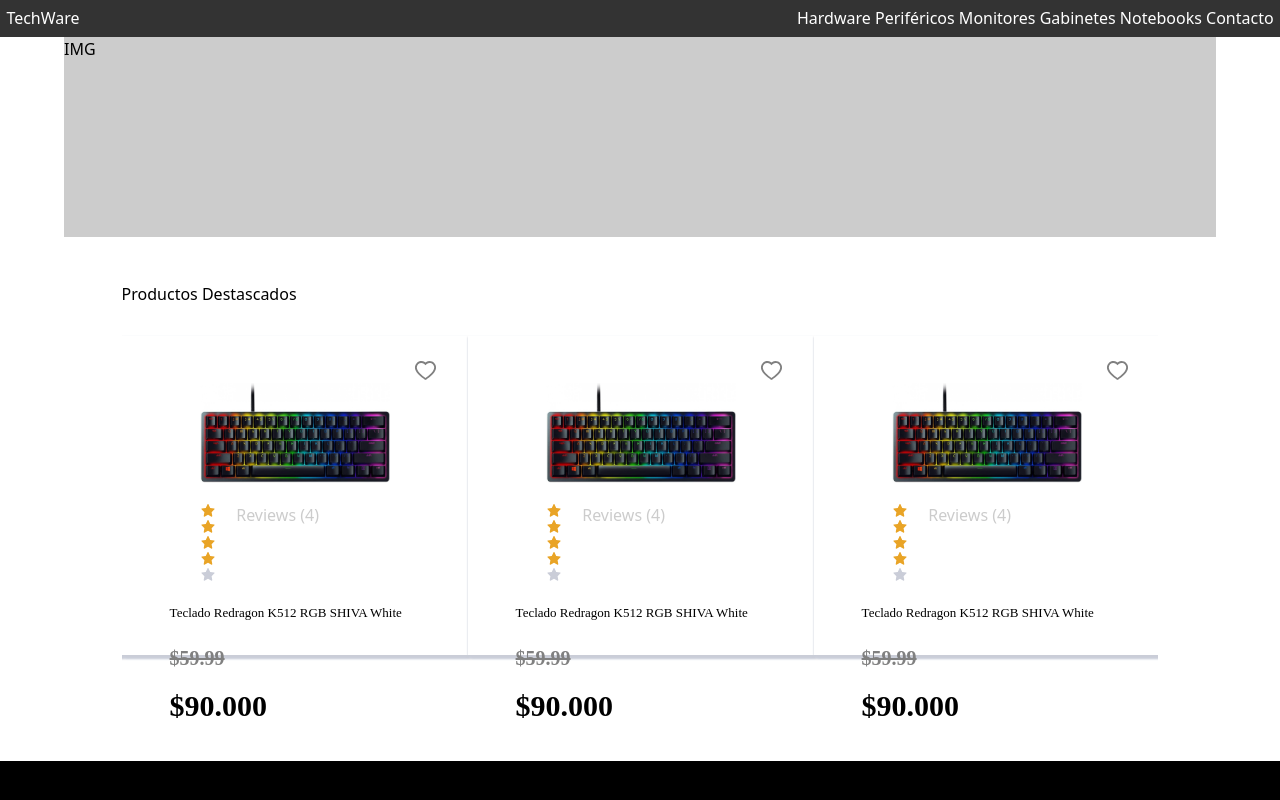
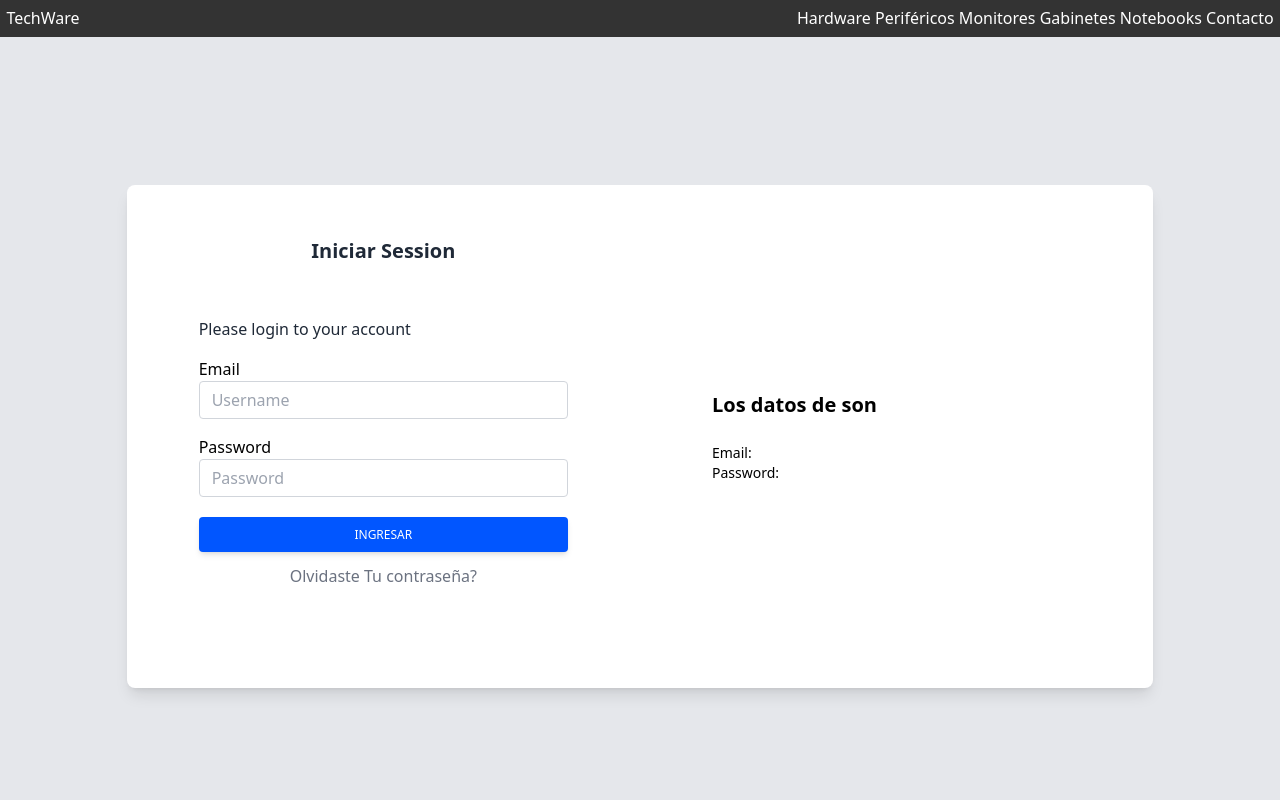
Before and after one commit to No-Country/C8-21-FT-Java-React, a React (Vite) app in the folder FrontEnd/E-commerce/: page /login in a window 1280 px wide. Shown: the top 800 px of the page. Built offline with nearby package versions, Linux system fonts and the light colour scheme.

Commit message:
Diseño del login realizado

```diff
--- a/FrontEnd/E-commerce/package.json
+++ b/FrontEnd/E-commerce/package.json
@@ -13,6 +13,7 @@
     "react": "^18.2.0",
     "react-dom": "^18.2.0",
     "react-icons": "^4.6.0",
+    "react-router-dom": "^6.4.3",
     "react-slick": "^0.29.0",
     "slick-carousel": "^1.8.1",
     "styled-components": "^5.3.6"
--- a/FrontEnd/E-commerce/src/App.jsx
+++ b/FrontEnd/E-commerce/src/App.jsx
@@ -2,13 +2,21 @@
 import Header from './components/Header/index'
 import Navbar from './components/Navbar/index'
 import Footer from './components/Footer/index'
+import Login from './components/Login/index'
+import { BrowserRouter, Route, Routes } from 'react-router-dom'
 
 
 const App = () => {
+
   return (
     <>
       <Navbar />
-      <Header />
+      <BrowserRouter>
+        <Routes>
+          <Route path='/' element={<Header />} />
+          <Route path='/login' element={<Login />} />
+        </Routes>
+      </BrowserRouter>
       <Footer />
     </>
   )
--- /dev/null
+++ b/FrontEnd/E-commerce/src/components/Login/index.jsx
@@ -0,0 +1,75 @@
+import React from 'react'
+
+const index = () => {
+    return (
+        <>
+            <section className="h-full gradient-form bg-gray-200 md:h-screen">
+                <div className="container py-12 px-6 h-full">
+                    <div className="flex justify-center items-center flex-wrap h-full g-6 text-gray-800">
+                        <div className="xl:w-10/12">
+                            <div className="block bg-white shadow-lg rounded-lg">
+                                <div className="lg:flex lg:flex-wrap g-0">
+                                    <div className="lg:w-6/12 px-4 md:px-0">
+                                        <div className="md:p-12 md:mx-6">
+                                            <div className="text-center">
+                                                <h4 className="text-xl font-semibold mt-1 mb-12 pb-1">Iniciar Session</h4>
+                                            </div>
+                                            <form>
+                                                <p className="mb-4">Please login to your account</p>
+                                                <div className="mb-4">
+                                                    <label className='text-black'>Email</label>
+                                                    <input
+                                                        type="text"
+                                                        className="form-control block w-full px-3 py-1.5 text-base font-normal text-gray-700 bg-white bg-clip-padding border border-solid border-gray-300 rounded transition ease-in-out m-0 focus:text-gray-700 focus:bg-white focus:border-blue-600 focus:outline-none"
+                                                        id="exampleFormControlInput1"
+                                                        placeholder="Username"
+                                                    />
+                                                </div>
+                                                <div className="mb-4">
+                                                    <label className='text-black'>Password</label>
+                                                    <input
+                                                        type="password"
+                                                        className="form-control block w-full px-3 py-1.5 text-base font-normal text-gray-700 bg-white bg-clip-padding border border-solid border-gray-300 rounded transition ease-in-out m-0 focus:text-gray-700 focus:bg-white focus:border-blue-600 focus:outline-none"
+                                                        id="exampleFormControlInput1"
+                                                        placeholder="Password"
+                                                    />
+                                                </div>
+                                                <div className="text-center pt-1 mb-12 pb-1">
+                                                    <button
+                                                        className="bg-[#0156FF] inline-block px-6 py-2.5 text-white font-medium text-xs leading-tight uppercase rounded shadow-md hover:bg-blue-700 hover:shadow-lg focus:shadow-lg focus:outline-none focus:ring-0 active:shadow-lg transition duration-150 ease-in-out w-full mb-3"
+                                                        type="button"
+                                                        data-mdb-ripple="true"
+                                                        data-mdb-ripple-color="light"
+                                                    >
+                                                        Ingresar
+                                                    </button>
+                                                    <a className="text-gray-500" href="#!">Olvidaste Tu contraseña?</a>
+                                                </div>
+
+                                            </form>
+                                        </div>
+                                    </div>
+                                    <div
+                                        className="lg:w-6/12 flex items-center lg:rounded-r-lg rounded-b-lg lg:rounded-bl-none">
+                                        <div className="text-white px-4 py-6 md:p-12 md:mx-6">
+                                            <h4 className="text-xl font-semibold mb-6 text-black">Los datos de son</h4>
+                                            <p className="text-sm text-black">
+                                                Email:
+                                            </p>
+                                            <p className="text-sm text-black">
+                                                Password:
+                                            </p>
+                                        </div>
+                                    </div>
+
+                                </div>
+                            </div>
+                        </div>
+                    </div>
+                </div>
+            </section>
+        </>
+    )
+}
+
+export default index
```
Also changed, not shown: FrontEnd/E-commerce/src/components/Navbar/index.jsx (+11 -11 lines), FrontEnd/E-commerce/src/components/Navbar/BurguerButton.jsx (renamed from FrontEnd/E-commerce/src/components/BurguerButton.jsx), 1 other file (tests, documents, lock files or other folders).
